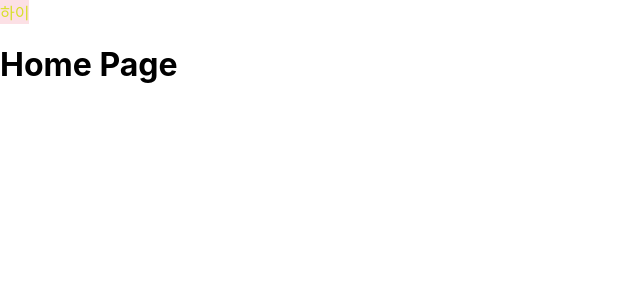
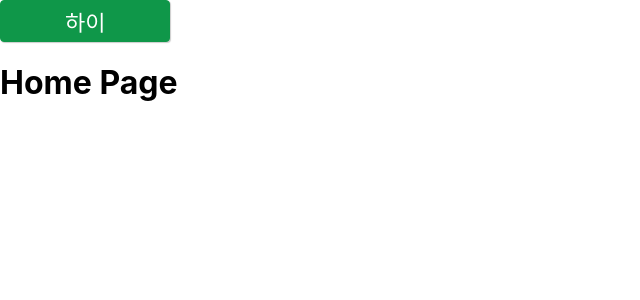
Before and after one commit to seonghun0828/farmNfarms, a React (Create React App) app in the folder frontend/: page / in a window 1280 px wide. Shown: the top 300 px of the page, without its empty margins (0-640 px from the left). Built offline with nearby package versions, Linux system fonts and the light colour scheme.

Commit message:
[feat] Front: 버튼 컴포넌트 ui 제작

```diff
--- a/frontend/src/App.js
+++ b/frontend/src/App.js
@@ -10,7 +10,11 @@ function App() {
   return (
     <div className="App">
       <ThemeProvider theme={theme}>
-        <Button textColor='green1' fillColor='pink1'>하이</Button>
+        <Button
+          size='small'
+        >
+          하이
+        </Button>
         <BrowserRouter>
           <Routes>
             <Route path="/" element={<Home />} />
--- a/frontend/src/components/atoms/Button/index.js
+++ /dev/null
@@ -1,29 +0,0 @@
-import React from 'react';
-import styled, { css } from "styled-components";
-
-const colorStyle = css`
-  ${({theme, textColor, fillColor}) => {
-    console.log(theme.colors[textColor]);
-    return css`
-    color: #${theme.colors[textColor]};
-    background-color: #${theme.colors[fillColor]};
-    `
-  }}
-`
-
-const StyledButton = styled.div`
-  display: inline-block;
-  ${colorStyle}
-`
-
-function Button ({children, ...rest}) {
-  return (
-    <StyledButton
-        {...rest}
-    >
-      {children}
-    </StyledButton>
-  );
-}
-
-export default Button;
--- /dev/null
+++ b/frontend/src/components/atoms/Button/index.jsx
@@ -0,0 +1,75 @@
+import React from 'react';
+import styled, { css } from "styled-components";
+
+const colorStyle = css`
+  ${({theme, textColor, fillColor, borderColor}) => {
+    if (!textColor) {
+      textColor = 'white'
+    }
+    if (!fillColor) {
+      fillColor = 'green3'
+    }
+    if (!borderColor) {
+      borderColor = 'green3'
+    }
+    return css`
+    color: #${theme.colors[textColor]};
+    background-color: #${theme.colors[fillColor]};
+    border-color: #${theme.colors[borderColor]};
+    `
+  }}
+`
+const ButtonSize = css`
+  ${({theme, size}) => {
+    if (size === 'big') {
+      return css `
+        padding-left: 40vw;
+        padding-right: 40vw;
+        padding-top: 1vh;
+        padding-bottom: 1vh;
+        font-size: ${theme.fontSizes['titleSize']}
+      `
+    }
+    if (size === 'middle') {
+      return css `
+        padding-left: 20vw;
+        padding-right: 20vw;
+        padding-top: 1vh;
+        padding-bottom: 1vh;
+        font-size: ${theme.fontSizes['xxxl']}
+      `
+    }
+    if (size === 'small') {
+      return css `
+        padding-left: 5vw;
+        padding-right: 5vw;
+        padding-top: 0.5vh;
+        padding-bottom: 0.5vh;
+        font-size: ${theme.fontSizes['xxl']}
+      `
+    }
+  }}
+`
+
+const StyledButton = styled.div`
+  display: inline-block;
+  outline: none;
+  border-radius: 4px;
+  border: 1px solid;
+  cursor: pointer;
+  box-shadow: 1px 1px 1px rgba(0,0,0,.2);
+  ${colorStyle}
+  ${ButtonSize}
+`
+
+function Button ({children, ...rest}) {
+  return (
+    <StyledButton
+        {...rest}
+    >
+      {children}
+    </StyledButton>
+  );
+}
+
+export default Button;
```
